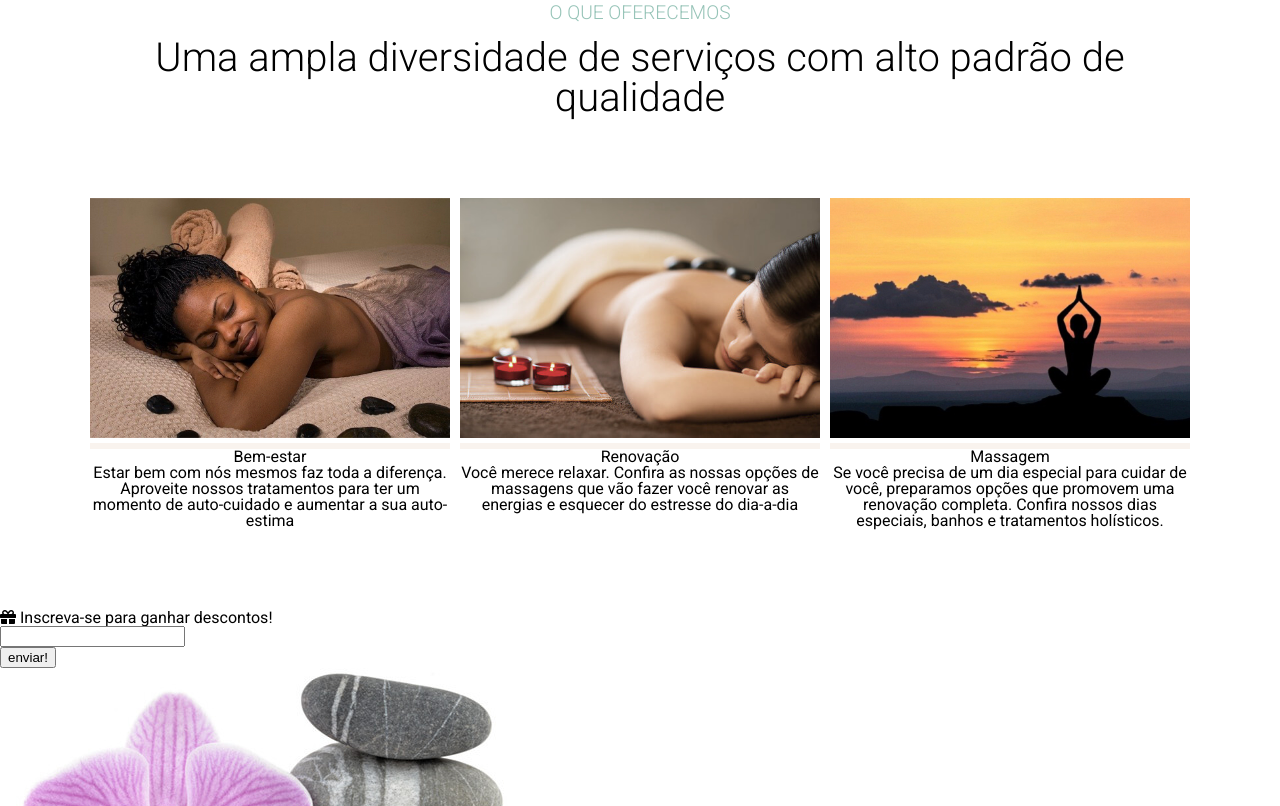
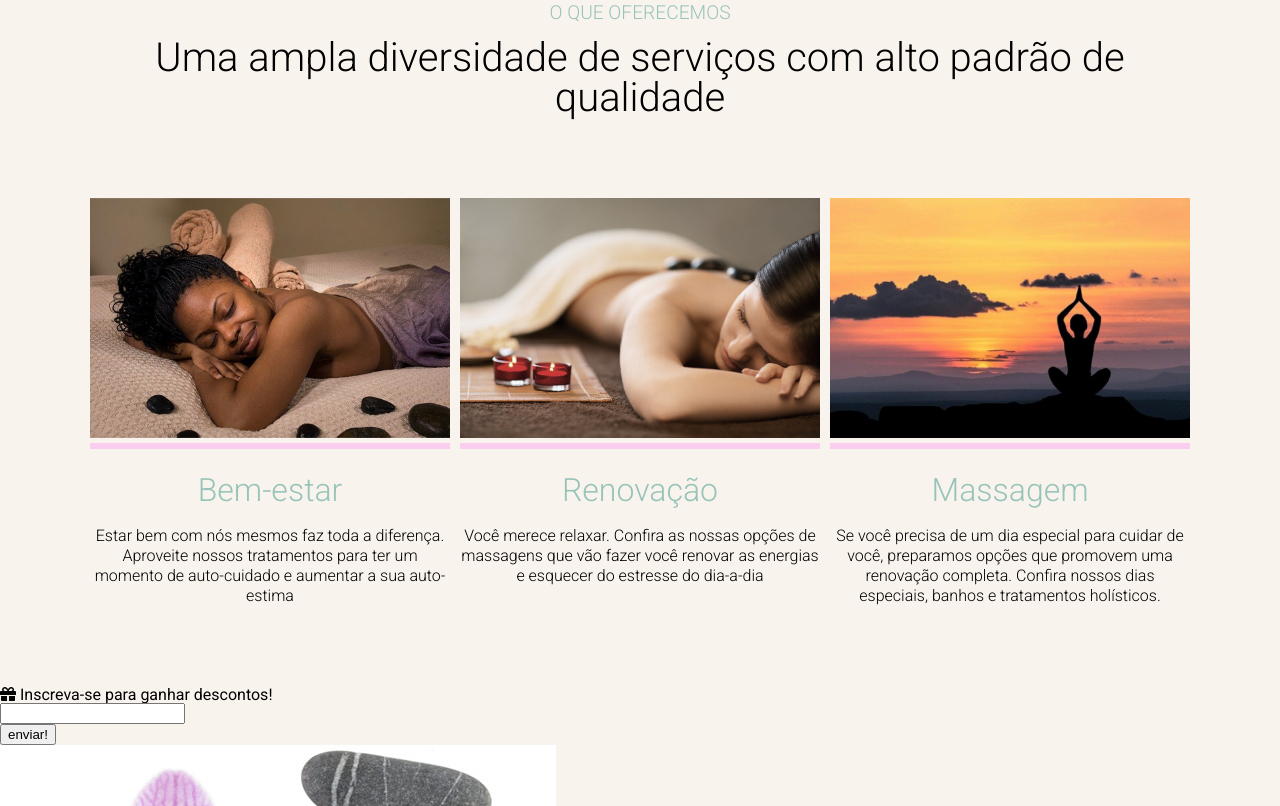
Before and after one commit to OliveiraJess/site-sass, a plain HTML site: page index.html in a window 1280 px wide. Shown: the part 475-1281 px from the top of the page. Drawn offline with nearby package versions, Linux system fonts and the light colour scheme.

Commit message:
estilizando cards finalizado e alterando cores da borda nav e borda imagem e cor de fundo

```diff
--- a/styles/abstract/_base.scss
+++ b/styles/abstract/_base.scss
@@ -2,4 +2,5 @@
 
 html, body {
     font-family: $fonte;
+    background-color: $cor-secundaria;
 }
--- a/styles/components/_navbar.scss
+++ b/styles/components/_navbar.scss
@@ -16,7 +16,7 @@ nav {
                 color: $cor-quaternaria;
 
                 &:hover {
-                    border-bottom: 2px solid $cor-secundaria;
+                    border-bottom: 2px solid $cor-primaria;
                 }
             }
         }
--- a/styles/components/_servicos.scss
+++ b/styles/components/_servicos.scss
@@ -28,8 +28,22 @@
             text-align: center;
             width     : 360px;
 
+            h5 {
+                color: $cor-quaternaria;
+                font-size: $tamanho-do-texto / 1.5;
+                font-weight: 300;
+                margin-bottom: 20px;
+                margin-top: 25px;
+            }
+
+            p {
+                font-size: $tamanho-do-texto / 3;
+                font-weight: 300;
+                line-height: 1.25rem;
+            }
+
             .img-container {
-                border-bottom : 6px solid $cor-secundaria;
+                border-bottom : 6px solid $cor-primaria;
                 padding-bottom: 2px;
 
                 img {
```
Also changed, not shown: styles/style.css, 1 other file.
